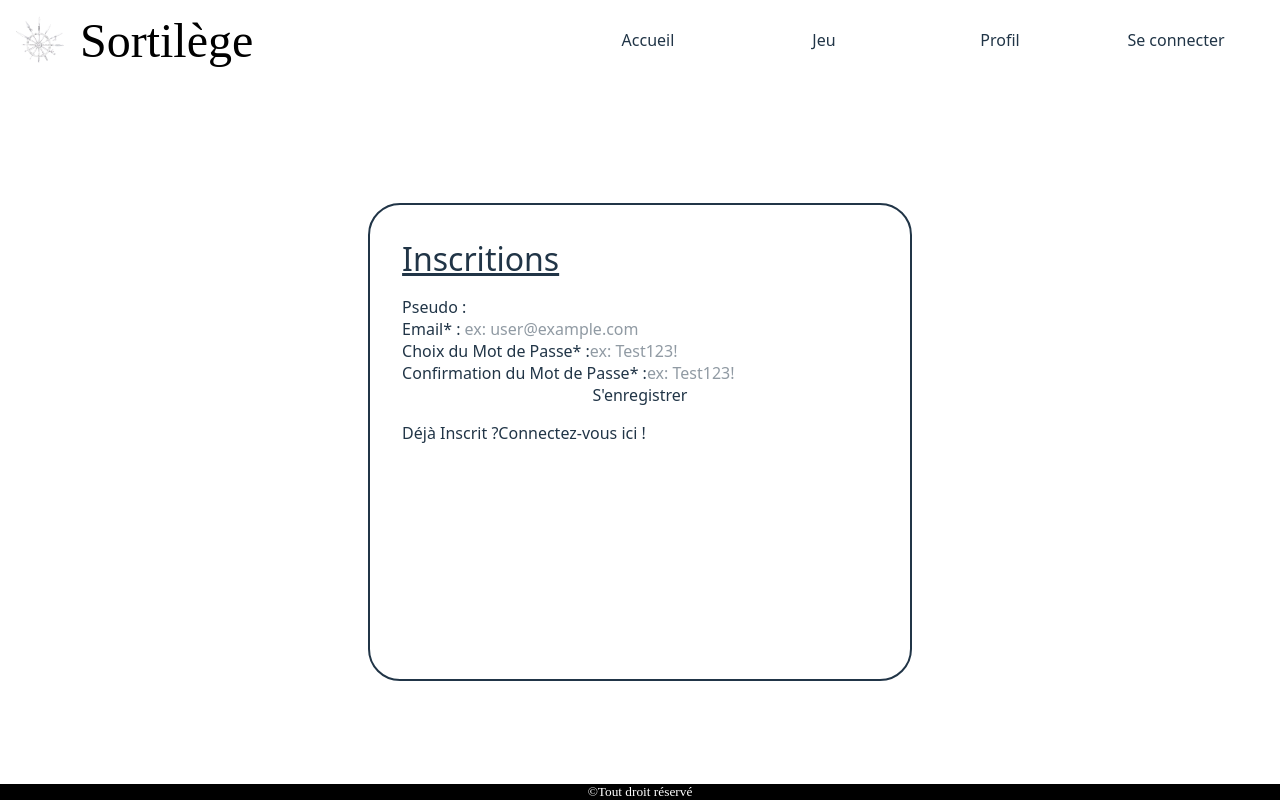
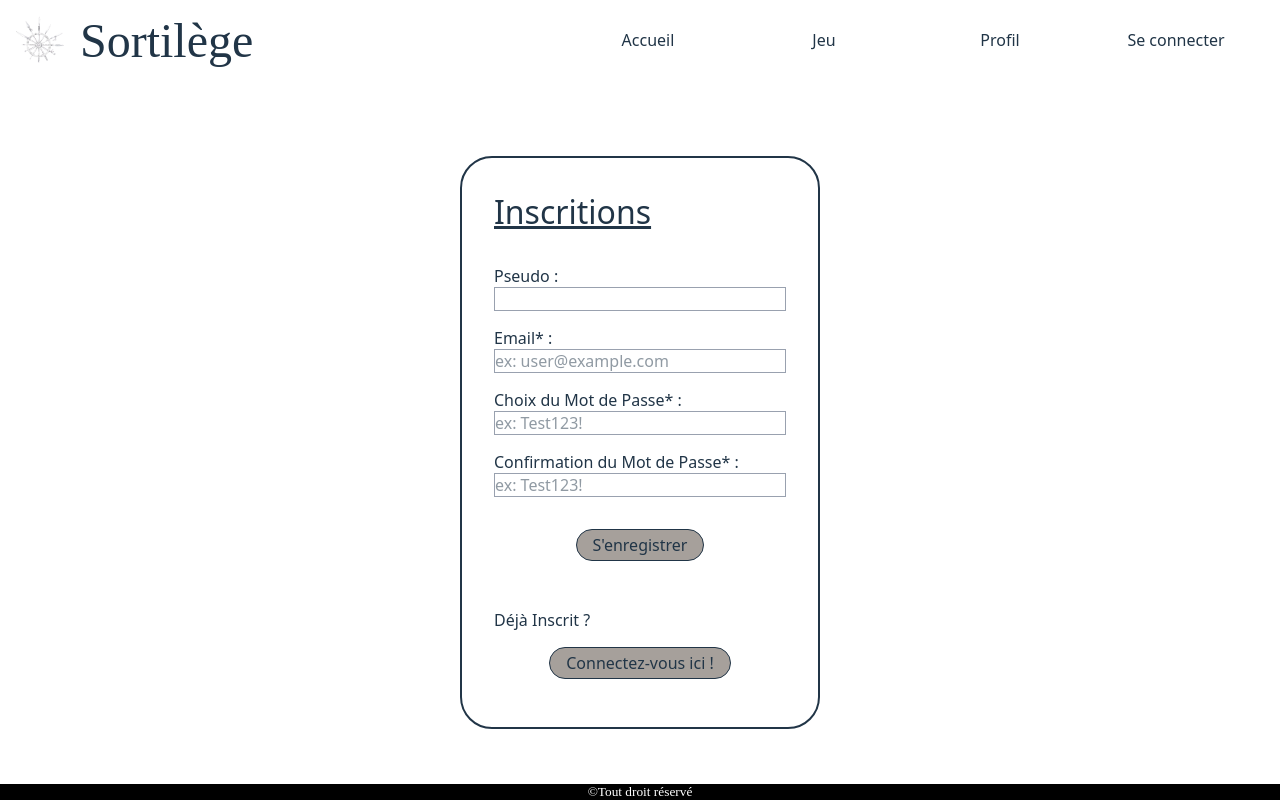
Before and after one commit to LaurentCorten/DevApp_TFF_Sortilege__AppClient, a React (Vite) app: page /auth/register in a window 1280 px wide. Built offline with nearby package versions, Linux system fonts and the light colour scheme.

Commit message:
css de base site global et auth done et fonctionnel !

```diff
--- a/src/components/header/Header.module.css
+++ b/src/components/header/Header.module.css
@@ -57,6 +57,7 @@
             display: flex;
             place-items: center;
 
+
         }
 
         .burger-container
--- a/src/components/header/Header.tsx
+++ b/src/components/header/Header.tsx
@@ -13,7 +13,7 @@ export default function Header() {
                     <img className={style["header-img"]} src={logo} alt="logo des six lances" />
                 </div>
                 <div className={style["title-container"]}>
-                    <Link to="/"><h1>Sortilège</h1></Link>
+                    <Link to="/" className="no-hover"><h1 id="mon-titre">Sortilège</h1></Link>
                 </div>
                 <div className={style["burger-container"]}>
                     <BurgerMenu />
--- a/src/main.css
+++ b/src/main.css
@@ -1,3 +1,6 @@
+@import "tailwindcss";
+@import "./tailwind.custom.css";
+
 :root
 {
   font-family: system-ui, Avenir, Helvetica, Arial, sans-serif;
@@ -27,7 +30,7 @@ a
 {
   &:hover
   {
-    color: #535bf2;
+    @apply text-hoverTxt;
   }
 }
 
@@ -42,10 +45,14 @@ a
 
 h1
 {
-  font-size: 3rem;
+  font-size: 48px;
   font-family: cursive;
-  color: black;
 }
+
+a.no-hover:hover {
+  color: inherit !important;
+}
+
 
 h2
 {
--- a/src/pages/auth/Auth.module.css
+++ b/src/pages/auth/Auth.module.css
@@ -1,12 +1,39 @@
 @import "tailwindcss";
+@import "../../tailwind.custom.css";
 
 
 .form-container
 {
-    @apply h-7/10 w-fit p-8 rounded-4xl border-2 flex flex-col gap-4;
+    @apply h-fit w-90 p-8 rounded-4xl border-2 flex flex-col gap-8;
+
+    *
+    {
+        @apply flex flex-col;
+    }
 
     form
     {
-        @apply flex flex-col;
+        @apply gap-4;
+
+        input
+        {
+            @apply w-full border border-gray-400;
+        }
+
+        span
+        {
+            @apply w-full text-red-500;
+        }
     }
+
+    .btn
+    {
+        @apply w-fit h-fit py-1 px-4 m-4 border rounded-4xl bg-stone-400 self-center;
+
+        &:hover
+        {
+            @apply bg-stone-500 shadow-2xl text-hoverTxt;
+        }
+    }
+
 }
--- a/src/pages/auth/Login.page.tsx
+++ b/src/pages/auth/Login.page.tsx
@@ -84,13 +84,13 @@ export default function LoginPage() {
                     <input type='password' id={'pwd1'} name='pwd1' placeholder='ex: Test123!' required />
                     {state.error?.pwd1 && (<span>{state.error.pwd1.join(', ')}</span>)}
                 </div>
-                <button disabled={isPending} className={style['btn-form']} type='submit'>Se connecter</button>
+                <button disabled={isPending} className={style['btn']} type='submit'>Se connecter</button>
                 {state.error?.pwd1 && (<span>{state.error?.pwd1}</span>)}
             </form>
-            <p>
-                Pas encore Inscrit ?
-                <Link to='register'><button className={style['btn-link']}>Inscrivez-vous ici !</button></Link>
-            </p>
+            <div>
+                <p>Pas encore Inscrit ?</p>
+                <Link to='register'><button className={style['btn']}>Inscrivez-vous ici !</button></Link>
+            </div>
         </section>
     );
 }
--- a/src/pages/auth/Register.page.tsx
+++ b/src/pages/auth/Register.page.tsx
@@ -16,10 +16,9 @@ const NewMemberScheme =
             .max(50, { error: 'Un pseudo doit faire entre 3 et 50 caractères !' }),
         email: z.email({ error: "L'adresse email n'a pas un format valide !" })
             .toLowerCase(),
-        pwd1: z.string()
+        pwd1: z.string() // TODO : Check comment aller à la ligne pour l'erreur
             .regex(/^(?=.*[A-Z])(?=.*[a-z])(?=.*[0-9])(?=.*[^A-Za-z0-9]).{8,}$/, { error: "Le mot de passe doit contenir minimum 8 caractères dont au moins 1 Majuscule, 1 minuscule, 1 chiffre et 1 autre" }),
-        pwd2: z.string()
-            .regex(/^(?=.*[A-Z])(?=.*[a-z])(?=.*[0-9])(?=.*[^A-Za-z0-9]).{8,}$/, { error: "Le mot de passe doit contenir minimum 8 caractères dont au moins 1 Majuscule, 1 minuscule, 1 chiffre et 1 autre" }),
+        pwd2: z.string(),
     })
         .refine((data) => data.pwd1 === data.pwd2, { error: "Les mots de passe ne sont pas identiques", path: ['pwd2'] });
 
@@ -108,13 +107,13 @@ export default function RegisterPage() {
                     <input type='password' id={'pwd2'} name='pwd2' placeholder='ex: Test123!' required />
                     {state.error?.pwd2 && (<span>{state.error.pwd2.join(', ')}</span>)}
                 </div>
-                <button disabled={isPending} className={style['btn-form']} type='submit'>S'enregistrer</button>
+                <button disabled={isPending} className={style['btn']} type='submit'>S'enregistrer</button>
                 {state.error?.server && (<span>{state.error.server}</span>)}
             </form>
-            <p>
-                Déjà Inscrit ?
-                <Link to='../'><button className={style['btn-link']}>Connectez-vous ici !</button></Link>
-            </p>
+            <div>
+                <p>Déjà Inscrit ?</p>
+                <Link to='../'><button className={style['btn']}>Connectez-vous ici !</button></Link>
+            </div>
         </section>
     );
 }
--- a/src/tailwind.custom.css
+++ b/src/tailwind.custom.css
@@ -4,5 +4,6 @@
     /* --color-myblue: hsl(234, 70%, 39%);
     --color-mygreen: hsl(123, 61%, 47%); */
     --color-offwhite: hsl(45, 29%, 97%);
+    --color-hoverTxt: hsl(237, 86%, 64%);
 
 }
```
